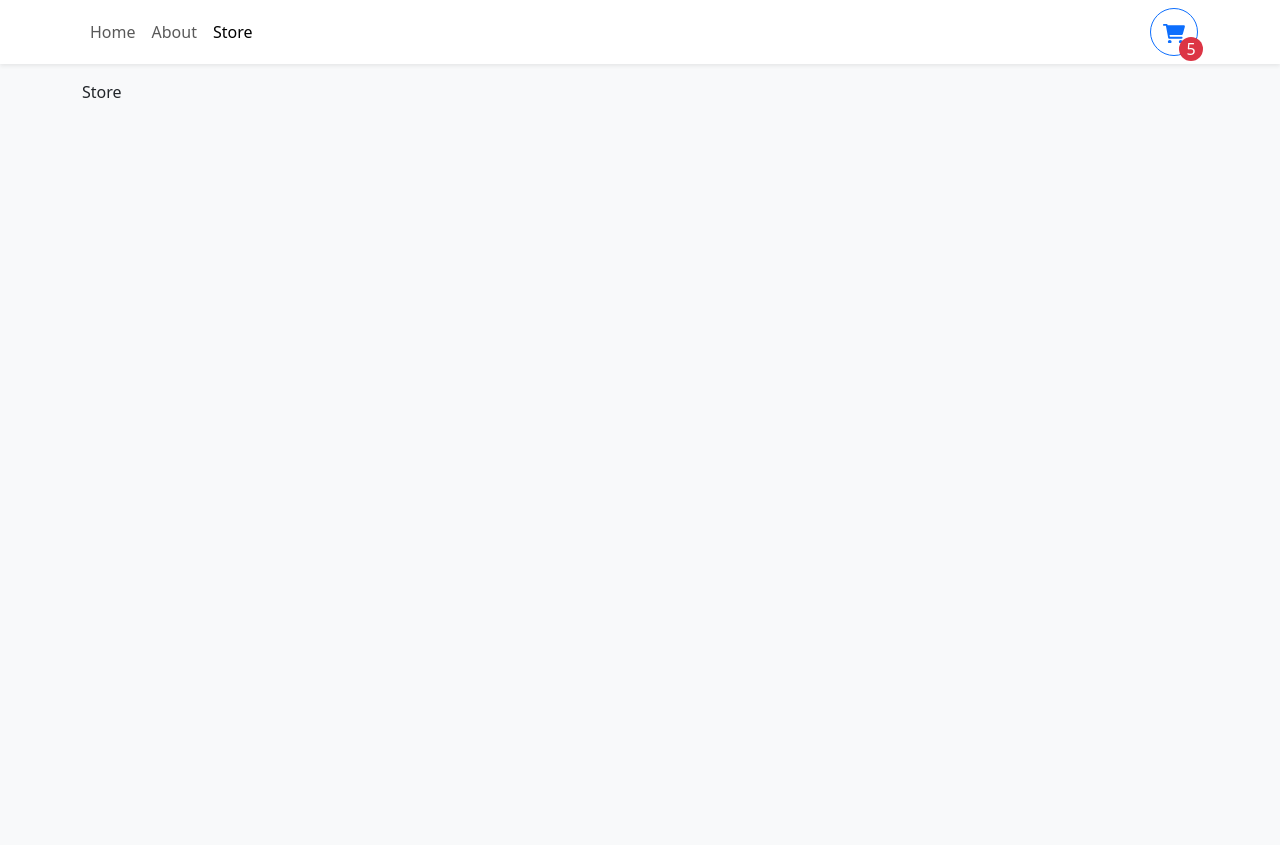
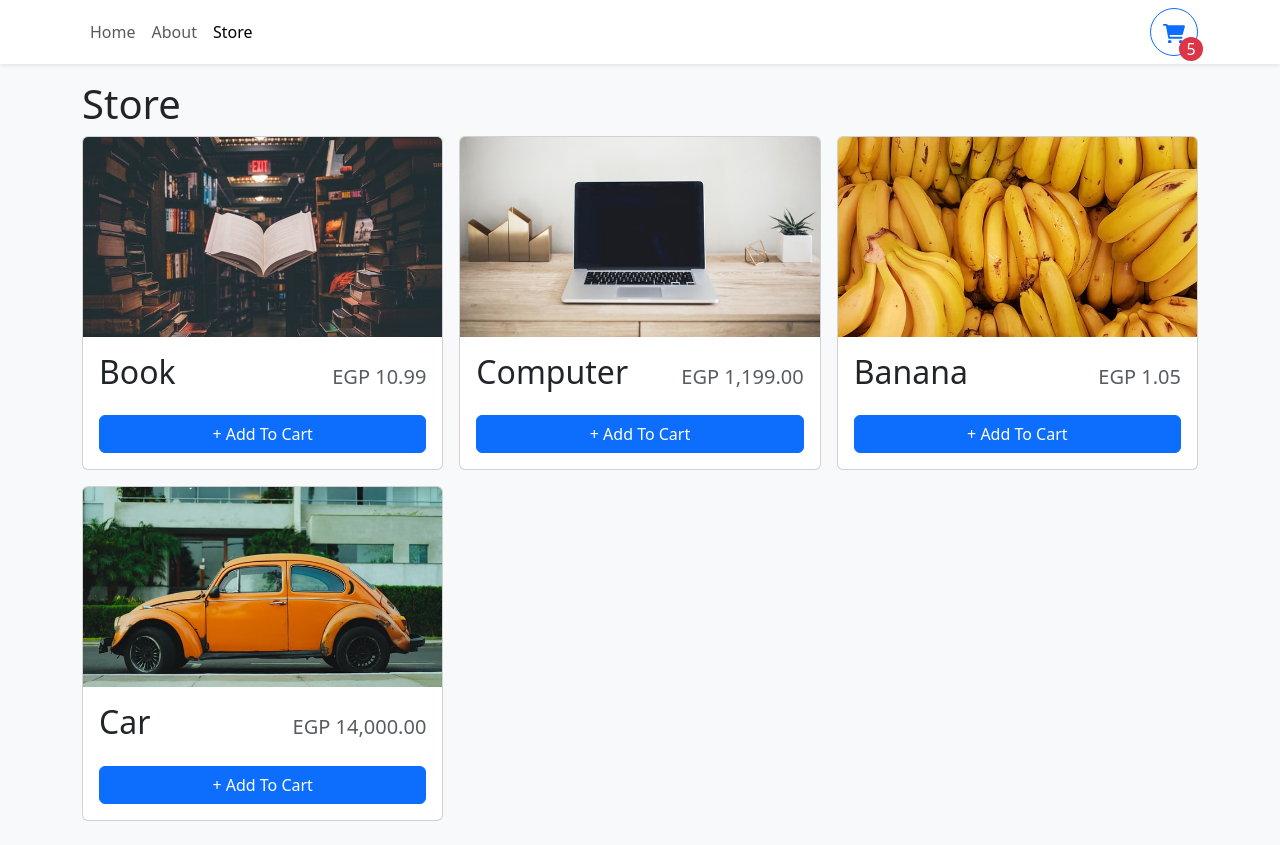
Before and after one commit to ahmedmansour779/shopping-cart, a React (Vite) app: page /store in a window 1280 px wide. Before the commit the page ends 800 px from the top, so only its background shows below. Built offline with nearby package versions, Linux system fonts and the light colour scheme.

Commit message:
Store Page

```diff
--- /dev/null
+++ b/src/components/StoreItems.tsx
@@ -0,0 +1,58 @@
+import { Button, Card } from "react-bootstrap";
+import { StoreItemProps } from "../types/itemProps";
+import { formatCurrency } from "../utilities/formatCurrency";
+
+function StoreItems({ id, name, price, imgUrl }: StoreItemProps) {
+    const quantity = 0;
+    return (
+        <Card key={id} className="h-100">
+            <Card.Img
+                variant="top"
+                src={imgUrl}
+                height="200px"
+                style={{ objectFit: "cover" }}
+                alt={name}
+            />
+            <Card.Body className="d-flex flex-column">
+                <Card.Title
+                    className="d-flex justify-content-between
+                        align-items-baseline
+                        mb-4">
+                    <span className="fs-2">{name}</span>
+                    <span className="ms-2 text-muted">{formatCurrency(price)}</span>
+                </Card.Title>
+                <div className="mt-auto">
+                    {quantity === 0 ? (
+                        <Button className="w-100">
+                            + Add To Cart
+                        </Button>
+                    ) : (
+                        <div
+                            className="d-flex align-items-center flex-column"
+                            style={{ gap: ".5rem" }}
+                        >
+                            <div
+                                className="d-flex align-items-center justify-content-center"
+                                style={{ gap: ".5rem" }}
+                            >
+                                <Button>-</Button>
+                                <div>
+                                    <span className="fs-3">{quantity}</span> in cart
+                                </div>
+                                <Button>+</Button>
+                            </div>
+                            <Button
+                                variant="danger"
+                                size="sm"
+                            >
+                                Remove
+                            </Button>
+                        </div>
+                    )}
+                </div>
+            </Card.Body>
+        </Card>
+    )
+}
+
+export default StoreItems
--- a/src/data/items.json
+++ b/src/data/items.json
@@ -3,24 +3,24 @@
         "id": 1,
         "name": "Book",
         "price": 10.99,
-        "imgUrl": "../shared/book.jpg"
+        "imgUrl": "/src/shared/book.jpg"
     },
     {
         "id": 2,
         "name": "Computer",
         "price": 1199,
-        "imgUrl": "../shared/computer.jpg"
+        "imgUrl": "/src/shared/computer.jpg"
     },
     {
         "id": 3,
         "name": "Banana",
         "price": 1.05,
-        "imgUrl": "../shared/banana.jpg"
+        "imgUrl": "/src/shared/banana.jpg"
     },
     {
         "id": 4,
         "name": "Car",
         "price": 14000,
-        "imgUrl": "../shared/car.jpg"
+        "imgUrl": "/src/shared/car.jpg"
     }
 ]
--- a/src/pages/Store.tsx
+++ b/src/pages/Store.tsx
@@ -1,7 +1,19 @@
+import { Col, Row } from "react-bootstrap"
+import StoreItems from "../components/StoreItems"
+import storeItems from "../data/items.json"
 
 function Store() {
     return (
-        <div>Store</div>
+        <>
+            <h1>Store</h1>
+            <Row md={2} xs={1} lg={3} className="g-3">
+                {storeItems.map(item => (
+                    <Col key={item.id}>
+                        <StoreItems {...item} />
+                    </Col>
+                ))}
+            </Row>
+        </>
     )
 }
 
--- /dev/null
+++ b/src/types/itemProps.ts
@@ -0,0 +1,6 @@
+export type StoreItemProps = {
+    id: number,
+    name: string,
+    price: number,
+    imgUrl: string
+}
--- /dev/null
+++ b/src/utilities/formatCurrency.ts
@@ -0,0 +1,8 @@
+const CURRENCY_FORMATTER = new Intl.NumberFormat('en-EG', {
+    currency: "EGP",
+    style: "currency",
+})
+
+export function formatCurrency(number: number) {
+    return CURRENCY_FORMATTER.format(number)
+}
```
